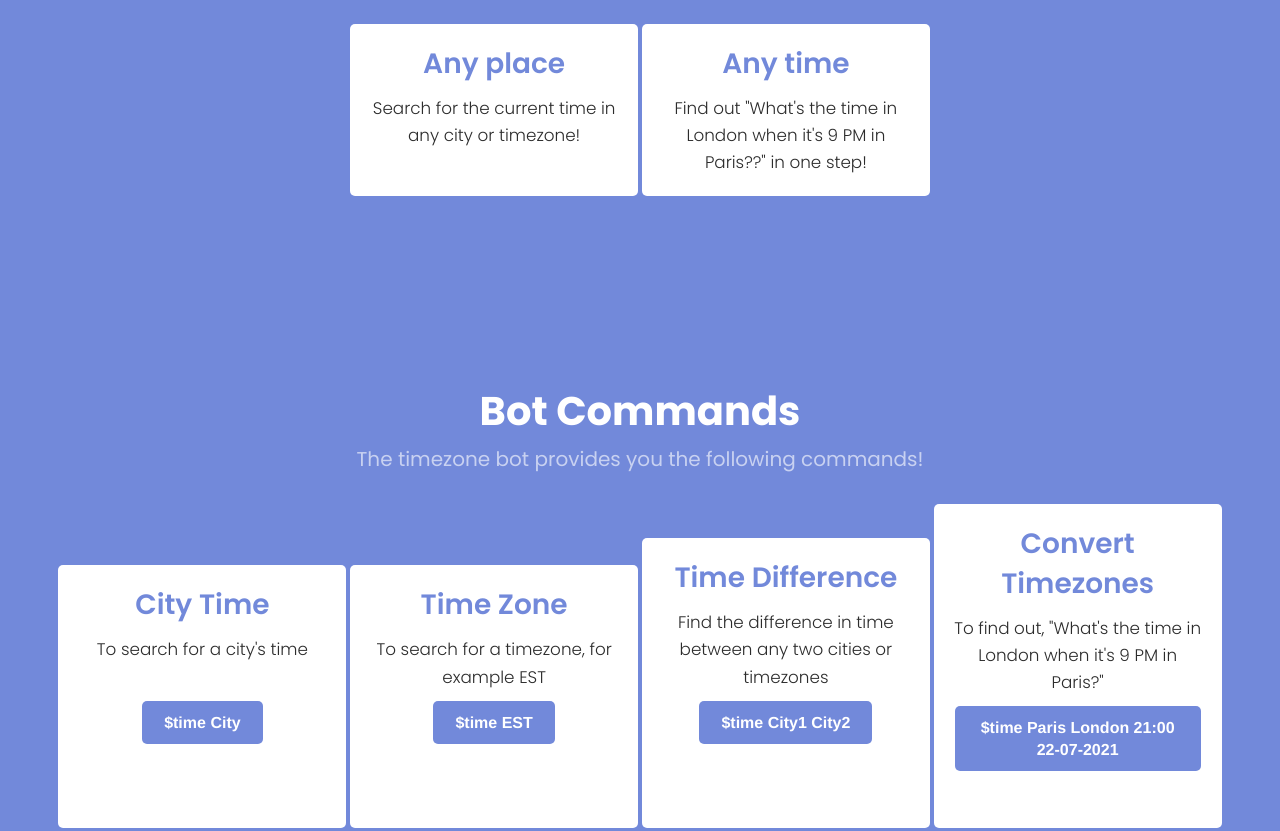
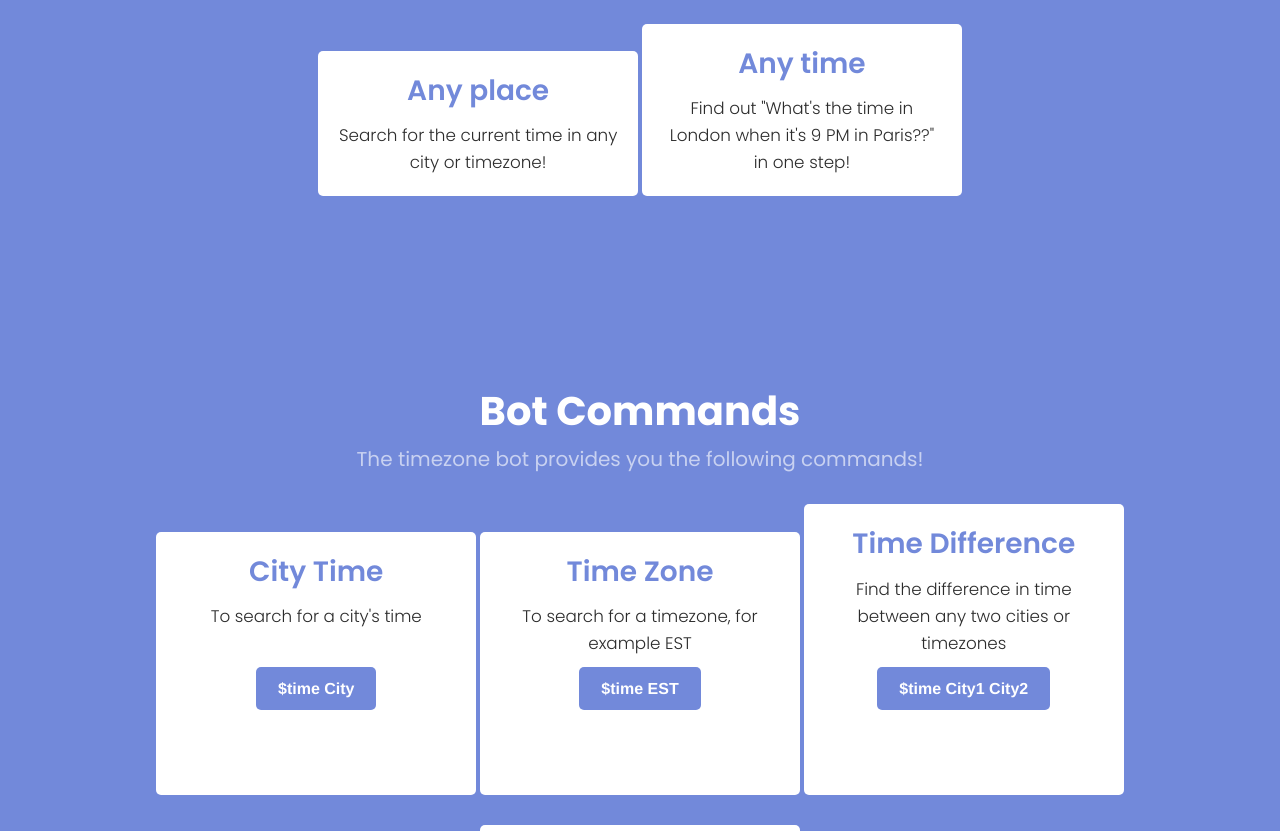
Before and after one commit to shrishtinigam/timezone-bot-website, a plain HTML site: page src/index.html in a window 1280 px wide. Shown: the part 980-1811 px from the top of the page. Drawn offline with nearby package versions, Linux system fonts and the light colour scheme.

Commit message:
commands edit

```diff
--- a/src/index.html
+++ b/src/index.html
@@ -50,13 +50,13 @@
     <div class="title">Features of the Bot</div>
     <div class="subtitle">The timezone bot provides you the following features!</div>
     <div class="cards">
-        <div class="card" style="width: 18rem;">
+        <div class="card" style="width: 20rem;">
             <div class="card-body">
                 <h5 class="card-title">Any place</h5>
-                <p class="card-text">Search for the current time in any city or timezone!<br><br></p>
+                <p class="card-text">Search for the current time in any city or timezone!<br></p>
             </div>
         </div>
-        <div class="card" style="width: 18rem;">
+        <div class="card" style="width: 20rem;">
             <div class="card-body">
                 <h5 class="card-title">Any time</h5>
                 <p class="card-text">Find out "What's the time in London when it's 9 PM in Paris??" in one step!</p>
@@ -68,25 +68,25 @@
     <div class="title">Bot Commands</div>
     <div class="subtitle">The timezone bot provides you the following commands!</div>
     <div class="cards">
-        <div class="card" style="width: 18rem;">
+        <div class="card" style="width: 20rem;">
             <div class="card-body">
                 <h5 class="card-title">City Time</h5>
                 <p class="card-text">To search for a city's time<br> <br><button id="btn1" class="btn" data-clipboard-text="$time City">$time City</button> <br><br><br></p>
             </div>
         </div>
-        <div class="card" style="width: 18rem;">
+        <div class="card" style="width: 20rem;">
             <div class="card-body">
                 <h5 class="card-title">Time Zone</h5>
                 <p class="card-text">To search for a timezone, for example EST<br><button id="btn1" class="btn" data-clipboard-text="$time EST">$time EST</button> <br><br><br></p>
             </div>
         </div>
-        <div class="card" style="width: 18rem;">
+        <div class="card" style="width: 20rem;">
             <div class="card-body">
                 <h5 class="card-title">Time Difference</h5>
                 <p class="card-text">Find the difference in time between any two cities or timezones<br><button  id="btn1" class="btn" data-clipboard-text="$time City1 City2">$time City1 City2</button><br><br><br></p>
             </div>
         </div>
-        <div class="card" style="width: 18rem;">
+        <div class="card" style="width: 20rem;">
             <div class="card-body">
                 <h5 class="card-title">Convert Timezones</h5>
                 <p class="card-text">To find out, "What's the time in London when it's 9 PM in Paris?"<br><button id="btn1" class="btn" data-clipboard-text="$time Paris London 21:00 22-07-2021">$time Paris London 21:00 22-07-2021</button><br><br></p>
```
